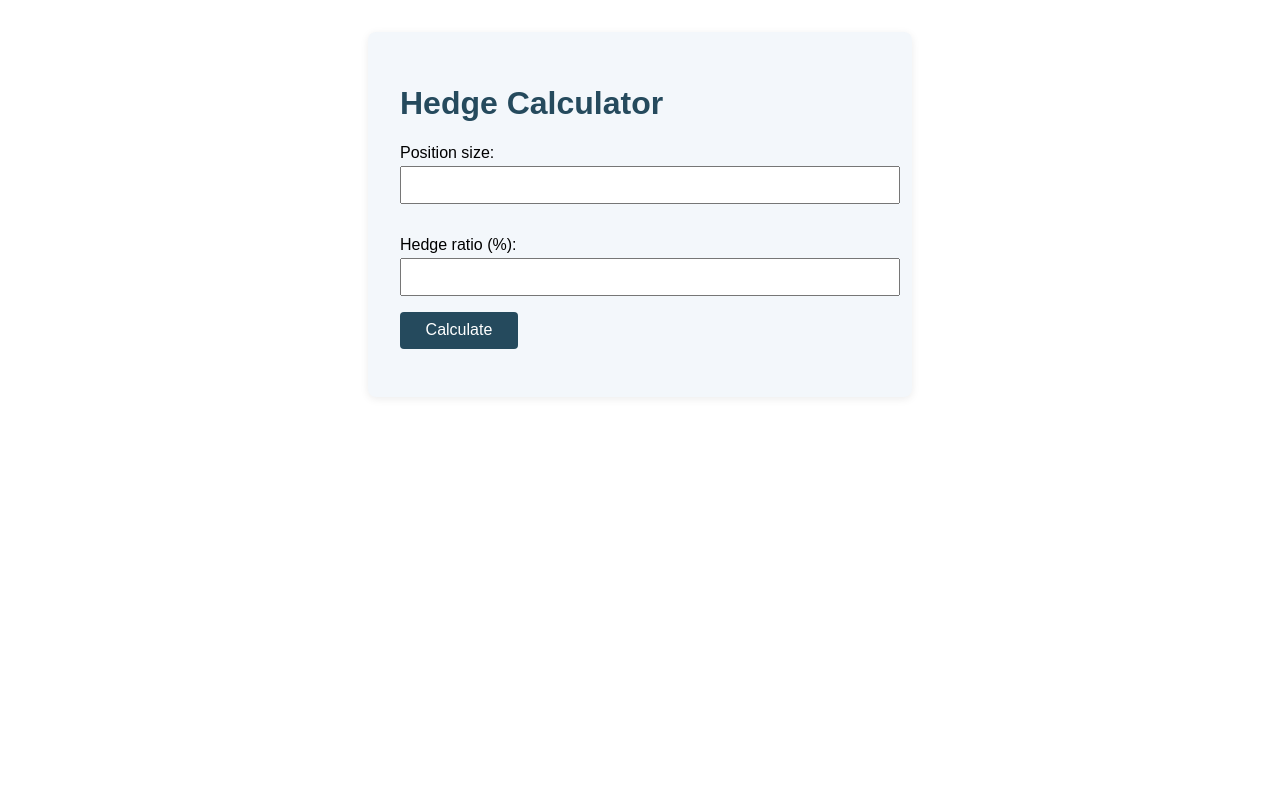
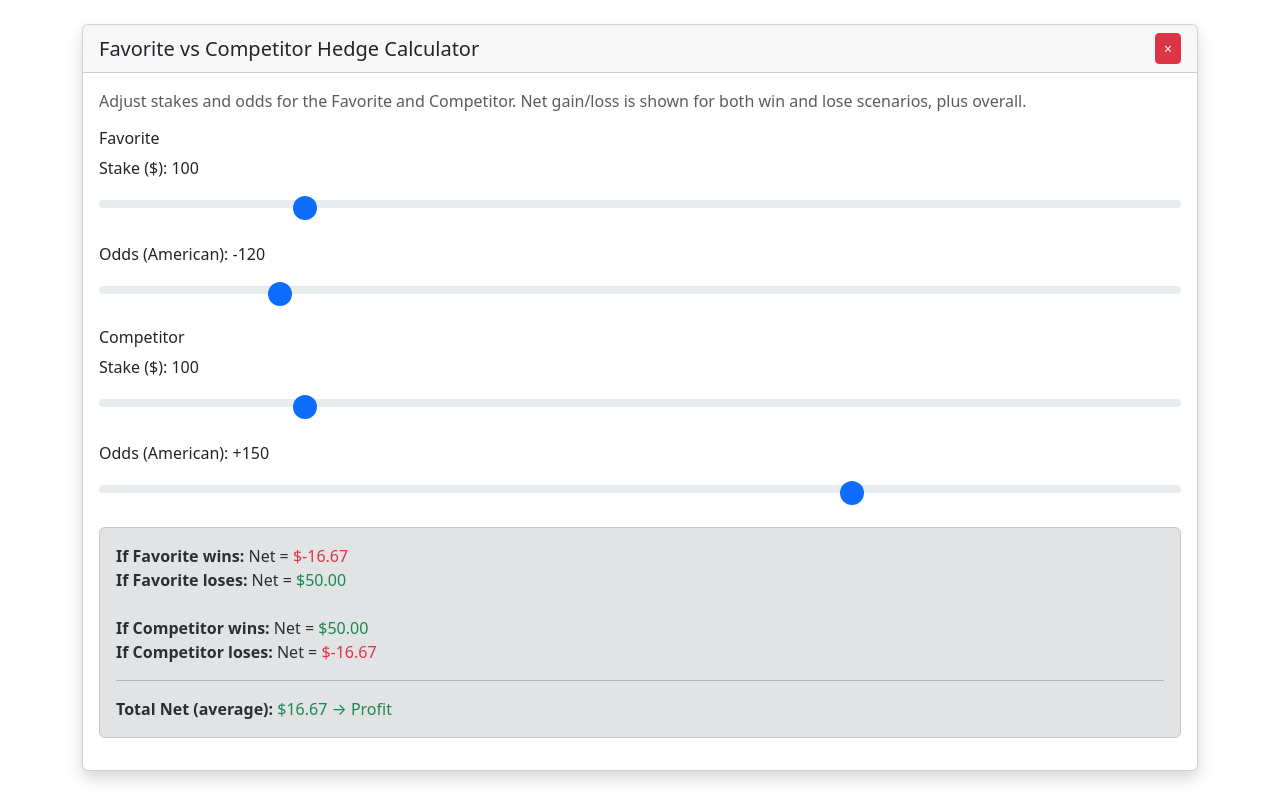
Before and after one commit to BertNik/hedge-calculator, a plain HTML site: page hedge-calculator.html in a window 1280 px wide. Drawn offline with nearby package versions, Linux system fonts and the light colour scheme.

Commit message:
Update hedge-calculator.html

```diff
--- a/hedge-calculator.html
+++ b/hedge-calculator.html
@@ -2,43 +2,143 @@
 <html lang="en">
 <head>
   <meta charset="UTF-8">
-  <title>Hedge Calculator</title>
-  <meta name="viewport" content="width=device-width, initial-scale=1.0">
+  <title>Favorite vs Competitor Hedge Calculator PWA</title>
+  <meta name="viewport" content="width=device-width, initial-scale=1">
+  <meta name="theme-color" content="#317EFB">
+
+  <!-- Bootstrap CSS via CDN -->
+  <link href="https://cdn.jsdelivr.net/npm/bootstrap@5.3.2/dist/css/bootstrap.min.css" rel="stylesheet">
+
   <style>
-    body { font-family: Arial, sans-serif; margin: 2rem; }
-    h1 { color: #254a5d; }
-    .calculator { max-width: 480px; margin: 2rem auto; padding: 2rem; border-radius: 8px; background: #f3f7fb; box-shadow: 0 2px 8px rgba(0,0,0,0.08); }
-    label { display: block; margin: 1rem 0 0.25rem; }
-    input { width: 100%; padding: 0.5rem; font-size: 1rem; margin-bottom: 1rem; }
-    button { padding: 0.6rem 1.6rem; font-size: 1rem; border: none; border-radius: 4px; background: #254a5d; color: white; cursor: pointer; }
-    .result { font-weight: bold; margin-top: 1rem; font-size: 1.2rem; }
+    /* Make sliders bigger for mobile */
+    .form-range {
+      height: 2rem;
+    }
+    .form-range::-webkit-slider-thumb {
+      width: 24px;
+      height: 24px;
+    }
+    .form-range::-moz-range-thumb {
+      width: 24px;
+      height: 24px;
+    }
   </style>
+
+  <!-- Inline manifest -->
+  <link rel="manifest" href="data:application/manifest+json,{
+    &quot;name&quot;:&quot;HedgeCalc PWA&quot;,
+    &quot;short_name&quot;:&quot;HedgeCalc&quot;,
+    &quot;start_url&quot;:&quot;.&quot;,
+    &quot;display&quot;:&quot;standalone&quot;,
+    &quot;background_color&quot;:&quot;#ffffff&quot;,
+    &quot;theme_color&quot;:&quot;#317EFB&quot;,
+    &quot;icons&quot;:[]
+  }">
 </head>
-<body>
-  <div class="calculator">
-    <h1>Hedge Calculator</h1>
-    <form id="hedgeForm">
-      <label for="position">Position size:</label>
-      <input type="number" id="position" name="position" required step="any">
+<body class="container py-4">
 
-      <label for="hedge">Hedge ratio (%):</label>
-      <input type="number" id="hedge" name="hedge" required step="any" min="0" max="100">
+  <div class="card shadow" id="calculator">
+    <div class="card-header d-flex justify-content-between align-items-center">
+      <h5 class="mb-0">Favorite vs Competitor Hedge Calculator</h5>
+      <button id="closeBtn" class="btn btn-sm btn-danger" onclick="dismissCalc()">×</button>
+    </div>
+    <div class="card-body">
+      <p class="text-muted">Adjust stakes and odds for the Favorite and Competitor. Net gain/loss is shown for both win and lose scenarios, plus overall.</p>
 
-      <button type="submit">Calculate</button>
-    </form>
-    <div class="result" id="result"></div>
+      <!-- Favorite -->
+      <h6 class="mt-3">Favorite</h6>
+      <div class="mb-3">
+        <label class="form-label">Stake ($): <span id="stakeAVal">100</span></label>
+        <input type="range" class="form-range" id="stakeA" min="10" max="500" step="10" value="100"
+               oninput="document.getElementById('stakeAVal').innerText=this.value; calculate();">
+      </div>
+      <div class="mb-3">
+        <label class="form-label">Odds (American): <span id="oddsAVal">-120</span></label>
+        <input type="range" class="form-range" id="oddsA" min="-200" max="300" step="10" value="-120"
+               oninput="updateOddsLabel('oddsAVal', this.value); calculate();">
+      </div>
+
+      <!-- Competitor -->
+      <h6 class="mt-3">Competitor</h6>
+      <div class="mb-3">
+        <label class="form-label">Stake ($): <span id="stakeBVal">100</span></label>
+        <input type="range" class="form-range" id="stakeB" min="10" max="500" step="10" value="100"
+               oninput="document.getElementById('stakeBVal').innerText=this.value; calculate();">
+      </div>
+      <div class="mb-3">
+        <label class="form-label">Odds (American): <span id="oddsBVal">+150</span></label>
+        <input type="range" class="form-range" id="oddsB" min="-200" max="300" step="10" value="150"
+               oninput="updateOddsLabel('oddsBVal', this.value); calculate();">
+      </div>
+
+      <div class="alert alert-secondary mt-3" id="result"></div>
+    </div>
   </div>
 
+  <!-- Bootstrap JS bundle -->
+  <script src="https://cdn.jsdelivr.net/npm/bootstrap@5.3.2/dist/js/bootstrap.bundle.min.js"></script>
+
   <script>
-    const form = document.getElementById('hedgeForm');
-    form.addEventListener('submit', function(e) {
-      e.preventDefault();
-      const position = parseFloat(form.position.value);
-      const hedge = parseFloat(form.hedge.value);
-      const hedgeSize = position * (hedge / 100);
-      document.getElementById('result').textContent =
-        `Hedge size: ${hedgeSize.toFixed(2)}`;
-    });
+    function updateOddsLabel(labelId, val) {
+      document.getElementById(labelId).innerText = (val > 0 ? '+'+val : val);
+    }
+
+    function payoutMultiplier(odds) {
+      odds = parseInt(odds, 10);
+      return odds > 0 ? (odds / 100) + 1 : (100 / -odds) + 1;
+    }
+
+    function calculate() {
+      const stakeA = parseFloat(document.getElementById('stakeA').value);
+      const oddsA = parseInt(document.getElementById('oddsA').value, 10);
+      const stakeB = parseFloat(document.getElementById('stakeB').value);
+      const oddsB = parseInt(document.getElementById('oddsB').value, 10);
+
+      const payoutA = stakeA * payoutMultiplier(oddsA);
+      const payoutB = stakeB * payoutMultiplier(oddsB);
+
+      const totalStake = stakeA + stakeB;
+
+      const netAWin = payoutA - totalStake;
+      const netALose = -stakeA + (stakeB > 0 ? payoutB - stakeB : 0);
+      const netBWin = payoutB - totalStake;
+      const netBLose = -stakeB + (stakeA > 0 ? payoutA - stakeA : 0);
+
+      const overall = (netAWin + netBWin) / 2;
+      const overallStatus = overall >= 0 ? "Profit" : "Loss";
+
+      document.getElementById('result').innerHTML =
+        `<strong>If Favorite wins:</strong> Net = <span class="${netAWin>=0?'text-success':'text-danger'}">$${netAWin.toFixed(2)}</span><br>
+         <strong>If Favorite loses:</strong> Net = <span class="${netALose>=0?'text-success':'text-danger'}">$${netALose.toFixed(2)}</span><br><br>
+         <strong>If Competitor wins:</strong> Net = <span class="${netBWin>=0?'text-success':'text-danger'}">$${netBWin.toFixed(2)}</span><br>
+         <strong>If Competitor loses:</strong> Net = <span class="${netBLose>=0?'text-success':'text-danger'}">$${netBLose.toFixed(2)}</span><br><hr>
+         <strong>Total Net (average):</strong> <span class="${overall>=0?'text-success':'text-danger'}">$${overall.toFixed(2)} → ${overallStatus}</span>`;
+    }
+
+    function dismissCalc() {
+      document.getElementById('calculator').style.display = 'none';
+    }
+
+    // Minimal service worker inline
+    const swCode = `
+      self.addEventListener('install', event => {
+        event.waitUntil(
+          caches.open('pwa-cache').then(cache => cache.addAll(['./']))
+        );
+      });
+      self.addEventListener('fetch', event => {
+        event.respondWith(
+          caches.match(event.request).then(resp => resp || fetch(event.request))
+        );
+      });
+    `;
+    const blob = new Blob([swCode], { type: 'application/javascript' });
+    const swUrl = URL.createObjectURL(blob);
+    if ('serviceWorker' in navigator) {
+      navigator.serviceWorker.register(swUrl);
+    }
+
+    window.onload = calculate;
   </script>
 </body>
 </html>
```
